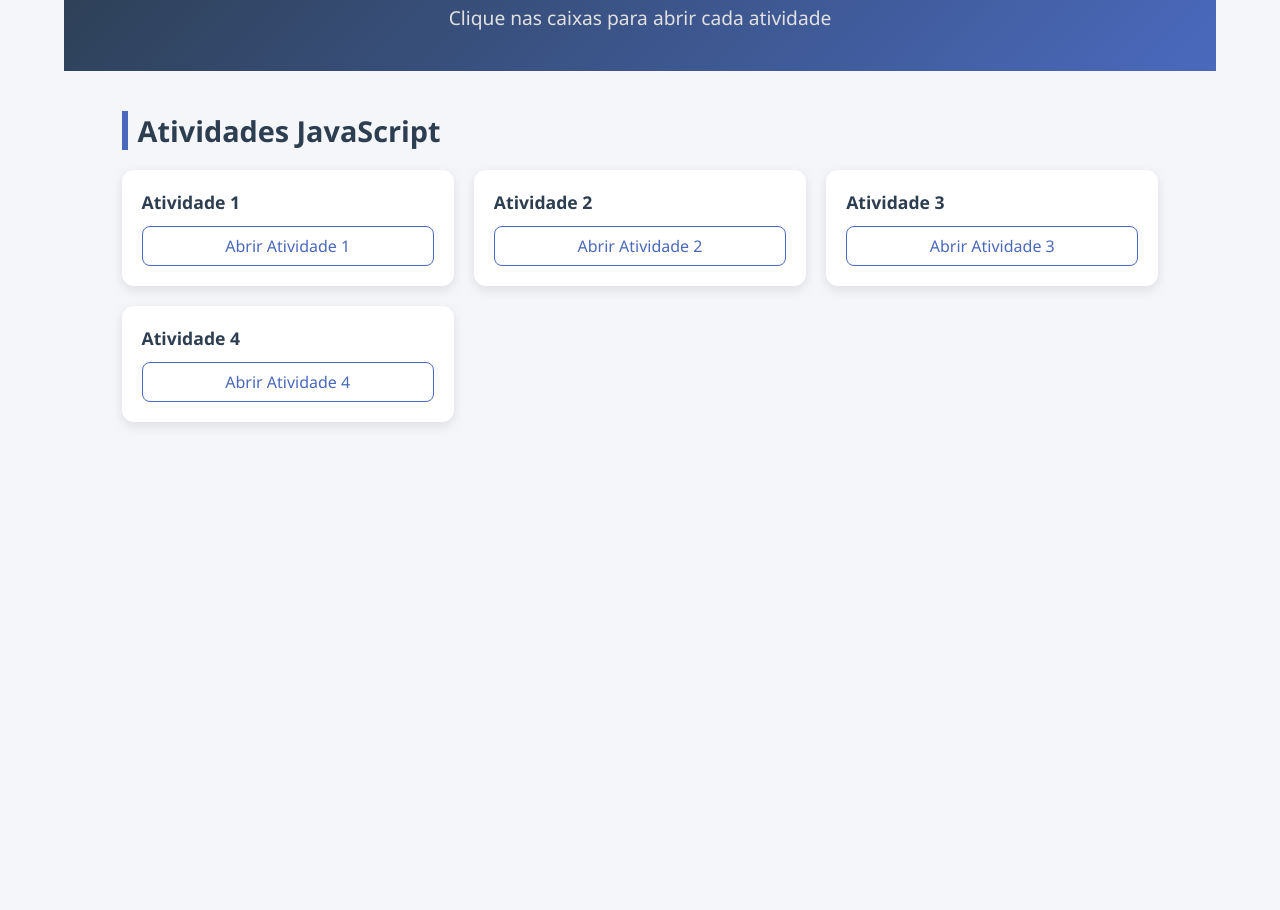
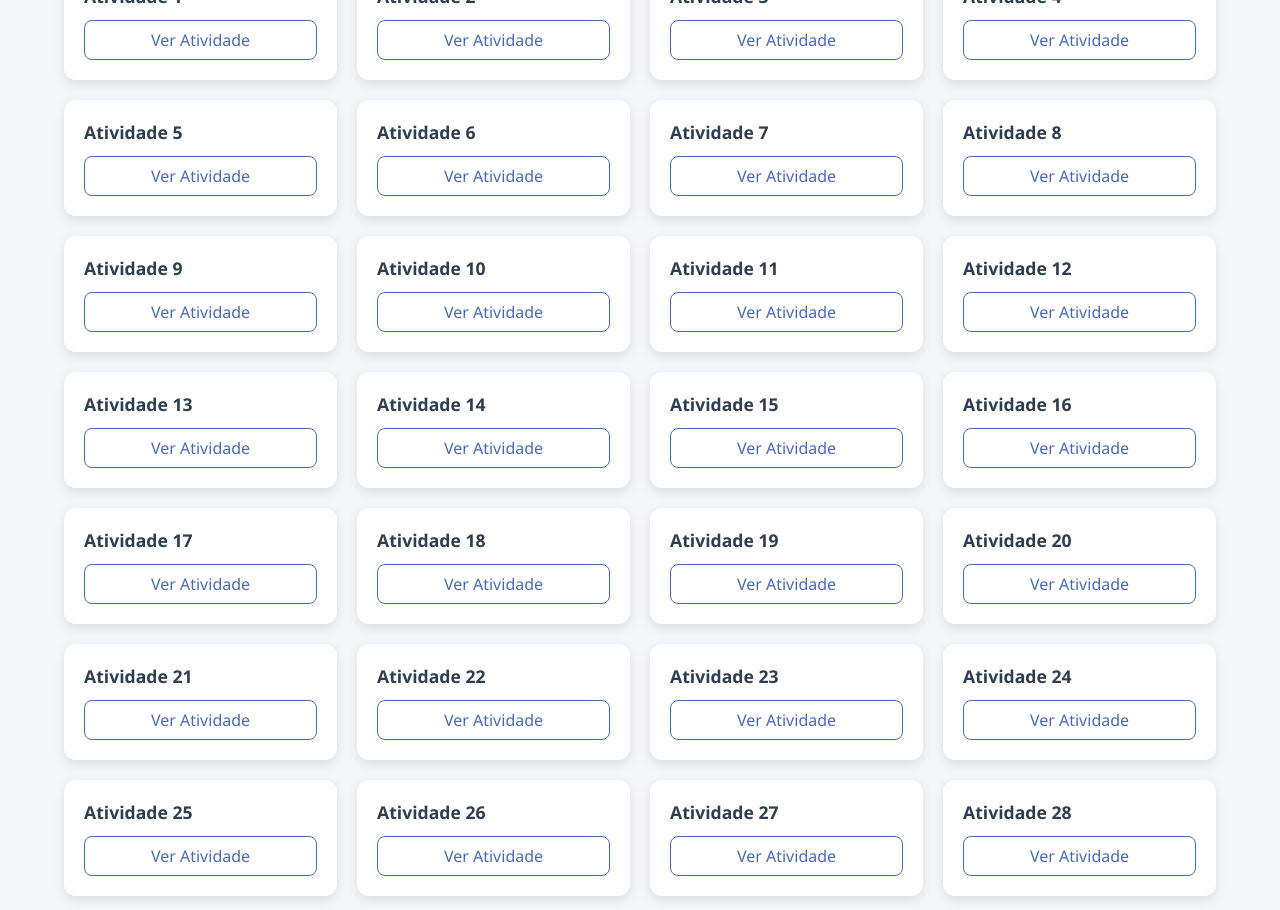
Before and after one commit to Ramon123-ST/atividades_HTML_CSS_JS, a plain HTML site: page lista javascript_1/index_js.html in a window 1280 px wide. Shown: the part 135-1045 px from the top of the page. Before the commit the page ends 800 px from the top, so only its background shows below. Drawn offline with Linux system fonts and the light colour scheme.

Commit message:
Atualizar todo o projeto

```diff
--- a/lista javascript_1/index_js.css
+++ b/lista javascript_1/index_js.css
@@ -10,8 +10,8 @@
       color: #333;
       display: flex;
       flex-direction: column;
-      min-height: 100vh;
-      transition: background 0.3s, color 0.3s;
+      min-height: 100px;
+      transition: 0.3s,
     }
 
     /* ===== CABEÇALHO ===== */
@@ -63,7 +63,7 @@
       border-radius: 12px;
       padding: 20px;
       box-shadow: 0 4px 12px rgba(0, 0, 0, 0.1);
-      transition: transform 0.2s, box-shadow 0.2s, background 0.3s;
+      transition: 0.3s;
     }
 
     .atividade:hover {
@@ -99,12 +99,3 @@
       background: #4a69bd;
       color: #fff;
     }
-
-    /* ===== RODAPÉ ===== */
-    footer {
-      background: linear-gradient(135deg, #2c3e50, #4a69bd);
-      color: #fff;
-      text-align: center;
-      padding: 15px;
-      margin-top: 40px;
-    }
--- a/lista javascript_1/index_js.html
+++ b/lista javascript_1/index_js.html
@@ -3,50 +3,59 @@
 <head>
   <meta charset="UTF-8">
   <meta name="viewport" content="width=device-width, initial-scale=1.0">
-  <title>Atividade 8 - Lista Parcial</title>
+  <title>Lista de Atividades - JavaScript</title>
   <link rel="stylesheet" href="index_js.css">
-
+</head>
 <body>
   <main>
-    <header>
-      <h1>Atividade 8 - Subatividades</h1>
-      <h2>Clique nas caixas para abrir cada atividade</h2>
-    </header>
+    <h1>Lista de Atividades - JavaScript</h1>
+    <section>
+      <!-- Atividades 1 a 8 -->
+      <div class="atividade"><div id="caixa_titulo"><p>Atividade 1</p></div><div id="caixa_links"><a href="atividade01_js.html" target="_blank">Ver Atividade</a></div></div>
+      <div class="atividade"><div id="caixa_titulo"><p>Atividade 2</p></div><div id="caixa_links"><a href="atividade02_js.html" target="_blank">Ver Atividade</a></div></div>
+      <div class="atividade"><div id="caixa_titulo"><p>Atividade 3</p></div><div id="caixa_links"><a href="atividade03_js.html" target="_blank">Ver Atividade</a></div></div>
+      <div class="atividade"><div id="caixa_titulo"><p>Atividade 4</p></div><div id="caixa_links"><a href="atividade04_js.html" target="_blank">Ver Atividade</a></div></div>
+      <div class="atividade"><div id="caixa_titulo"><p>Atividade 5</p></div><div id="caixa_links"><a href="atividade05_js.html" target="_blank">Ver Atividade</a></div></div>
+      <div class="atividade"><div id="caixa_titulo"><p>Atividade 6</p></div><div id="caixa_links"><a href="atividade06_js.html" target="_blank">Ver Atividade</a></div></div>
+      <div class="atividade"><div id="caixa_titulo"><p>Atividade 7</p></div><div id="caixa_links"><a href="atividade07_js.html" target="_blank">Ver Atividade</a></div></div>
+      <div class="atividade"><div id="caixa_titulo"><p>Atividade 8</p></div><div id="caixa_links"><a href="atividade08_js.html" target="_blank">Ver Atividade</a></div></div>
 
-    <main>
-      <h1>Atividades JavaScript</h1>
-      <section>
-        <div class="atividade">
-          <div id="caixa_titulo"><p>Atividade 1</p></div>
-          <div id="caixa_links">
-            <a href="http://127.0.0.1:5500/lista%20javascript_1/atividade01_js.html" target="_blank">Abrir Atividade 1</a>
-          </div>
-        </div>
+      <!-- Atividades 9 a 35 -->
+      <div class="atividade"><div id="caixa_titulo"><p>Atividade 9</p></div><div id="caixa_links"><a href="atividade09_js.html" target="_blank">Ver Atividade</a></div></div>
+      <div class="atividade"><div id="caixa_titulo"><p>Atividade 10</p></div><div id="caixa_links"><a href="atividade10_js.html" target="_blank">Ver Atividade</a></div></div>
+      <div class="atividade"><div id="caixa_titulo"><p>Atividade 11</p></div><div id="caixa_links"><a href="atividade11_js.html" target="_blank">Ver Atividade</a></div></div>
+      <div class="atividade"><div id="caixa_titulo"><p>Atividade 12</p></div><div id="caixa_links"><a href="atividade12_js.html" target="_blank">Ver Atividade</a></div></div>
+      <div class="atividade"><div id="caixa_titulo"><p>Atividade 13</p></div><div id="caixa_links"><a href="atividade13_js.html" target="_blank">Ver Atividade</a></div></div>
+      <div class="atividade"><div id="caixa_titulo"><p>Atividade 14</p></div><div id="caixa_links"><a href="atividade14_js.html" target="_blank">Ver Atividade</a></div></div>
+      <div class="atividade"><div id="caixa_titulo"><p>Atividade 15</p></div><div id="caixa_links"><a href="atividade15_js.html" target="_blank">Ver Atividade</a></div></div>
+      <div class="atividade"><div id="caixa_titulo"><p>Atividade 16</p></div><div id="caixa_links"><a href="atividade16_js.html" target="_blank">Ver Atividade</a></div></div>
+      <div class="atividade"><div id="caixa_titulo"><p>Atividade 17</p></div><div id="caixa_links"><a href="atividade17_js.html" target="_blank">Ver Atividade</a></div></div>
+      <div class="atividade"><div id="caixa_titulo"><p>Atividade 18</p></div><div id="caixa_links"><a href="atividade18_js.html" target="_blank">Ver Atividade</a></div></div>
+      <div class="atividade"><div id="caixa_titulo"><p>Atividade 19</p></div><div id="caixa_links"><a href="atividade19_js.html" target="_blank">Ver Atividade</a></div></div>
+      <div class="atividade"><div id="caixa_titulo"><p>Atividade 20</p></div><div id="caixa_links"><a href="atividade20_js.html" target="_blank">Ver Atividade</a></div></div>
+      <div class="atividade"><div id="caixa_titulo"><p>Atividade 21</p></div><div id="caixa_links"><a href="atividade21_js.html" target="_blank">Ver Atividade</a></div></div>
+      <div class="atividade"><div id="caixa_titulo"><p>Atividade 22</p></div><div id="caixa_links"><a href="atividade22_js.html" target="_blank">Ver Atividade</a></div></div>
+      <div class="atividade"><div id="caixa_titulo"><p>Atividade 23</p></div><div id="caixa_links"><a href="atividade23_js.html" target="_blank">Ver Atividade</a></div></div>
+      <div class="atividade"><div id="caixa_titulo"><p>Atividade 24</p></div><div id="caixa_links"><a href="atividade24_js.html" target="_blank">Ver Atividade</a></div></div>
+      <div class="atividade"><div id="caixa_titulo"><p>Atividade 25</p></div><div id="caixa_links"><a href="atividade25_js.html" target="_blank">Ver Atividade</a></div></div>
+      <div class="atividade"><div id="caixa_titulo"><p>Atividade 26</p></div><div id="caixa_links"><a href="atividade26_js.html" target="_blank">Ver Atividade</a></div></div>
+      <div class="atividade"><div id="caixa_titulo"><p>Atividade 27</p></div><div id="caixa_links"><a href="atividade27_js.html" target="_blank">Ver Atividade</a></div></div>
+      <div class="atividade"><div id="caixa_titulo"><p>Atividade 28</p></div><div id="caixa_links"><a href="atividade28_js.html" target="_blank">Ver Atividade</a></div></div>
+      <div class="atividade"><div id="caixa_titulo"><p>Atividade 29</p></div><div id="caixa_links"><a href="atividade29_js.html" target="_blank">Ver Atividade</a></div></div>
+      <div class="atividade"><div id="caixa_titulo"><p>Atividade 30</p></div><div id="caixa_links"><a href="atividade30_js.html" target="_blank">Ver Atividade</a></div></div>
+      <div class="atividade"><div id="caixa_titulo"><p>Atividade 31</p></div><div id="caixa_links"><a href="atividade31_js.html" target="_blank">Ver Atividade</a></div></div>
+      <div class="atividade"><div id="caixa_titulo"><p>Atividade 32</p></div><div id="caixa_links"><a href="atividade32_js.html" target="_blank">Ver Atividade</a></div></div>
+      <div class="atividade"><div id="caixa_titulo"><p>Atividade 33</p></div><div id="caixa_links"><a href="#" target="_blank">Em breve</a></div></div>
+      <div class="atividade"><div id="caixa_titulo"><p>Atividade 34</p></div><div id="caixa_links"><a href="atividade34_js.html" target="_blank">Ver Atividade</a></div></div>
+      <div class="atividade"><div id="caixa_titulo"><p>Atividade 35</p></div><div id="caixa_links"><a href="atividade35_js.html" target="_blank">Ver Atividade</a></div></div>
 
-        <div class="atividade">
-          <div id="caixa_titulo"><p>Atividade 2</p></div>
-          <div id="caixa_links">
-            <a href="http://127.0.0.1:5500/lista%20javascript_1/atividade02_js.html" target="_blank">Abrir Atividade 2</a>
-          </div>
-        </div>
+      <!-- Exercícios extras -->
+      <div class="atividade"><div id="caixa_titulo"><p>Calculo Média</p></div><div id="caixa_links"><a href="calculo_media.html" target="_blank">Ver Atividade</a></div></div>
+      <div class="atividade"><div id="caixa_titulo"><p>Calculo usando JS</p></div><div id="caixa_links"><a href="calculo_usando_js.html" target="_blank">Ver Atividade</a></div></div>
+      <div class="atividade"><div id="caixa_titulo"><p>Entrada de Dados</p></div><div id="caixa_links"><a href="entrada_dados.html" target="_blank">Ver Atividade</a></div></div>
+      <div class="atividade"><div id="caixa_titulo"><p>Exibição de Conteúdo</p></div><div id="caixa_links"><a href="exibicao_conteudo.html" target="_blank">Ver Atividade</a></div></div>
 
-        <div class="atividade">
-          <div id="caixa_titulo"><p>Atividade 3</p></div>
-          <div id="caixa_links">
-            <a href="http://127.0.0.1:5500/lista%20javascript_1/atividade03_js.html" target="_blank">Abrir Atividade 3</a>
-          </div>
-        </div>
-
-        <div class="atividade">
-          <div id="caixa_titulo"><p>Atividade 4</p></div>
-          <div id="caixa_links">
-            <a href="http://127.0.0.1:5500/lista%20javascript_1/atividade04_js.html" target="_blank">Abrir Atividade 4</a>
-          </div>
-        </div>
-      </section>
-    </main>
+    </section>
   </main>
-
-
 </body>
 </html>
```
